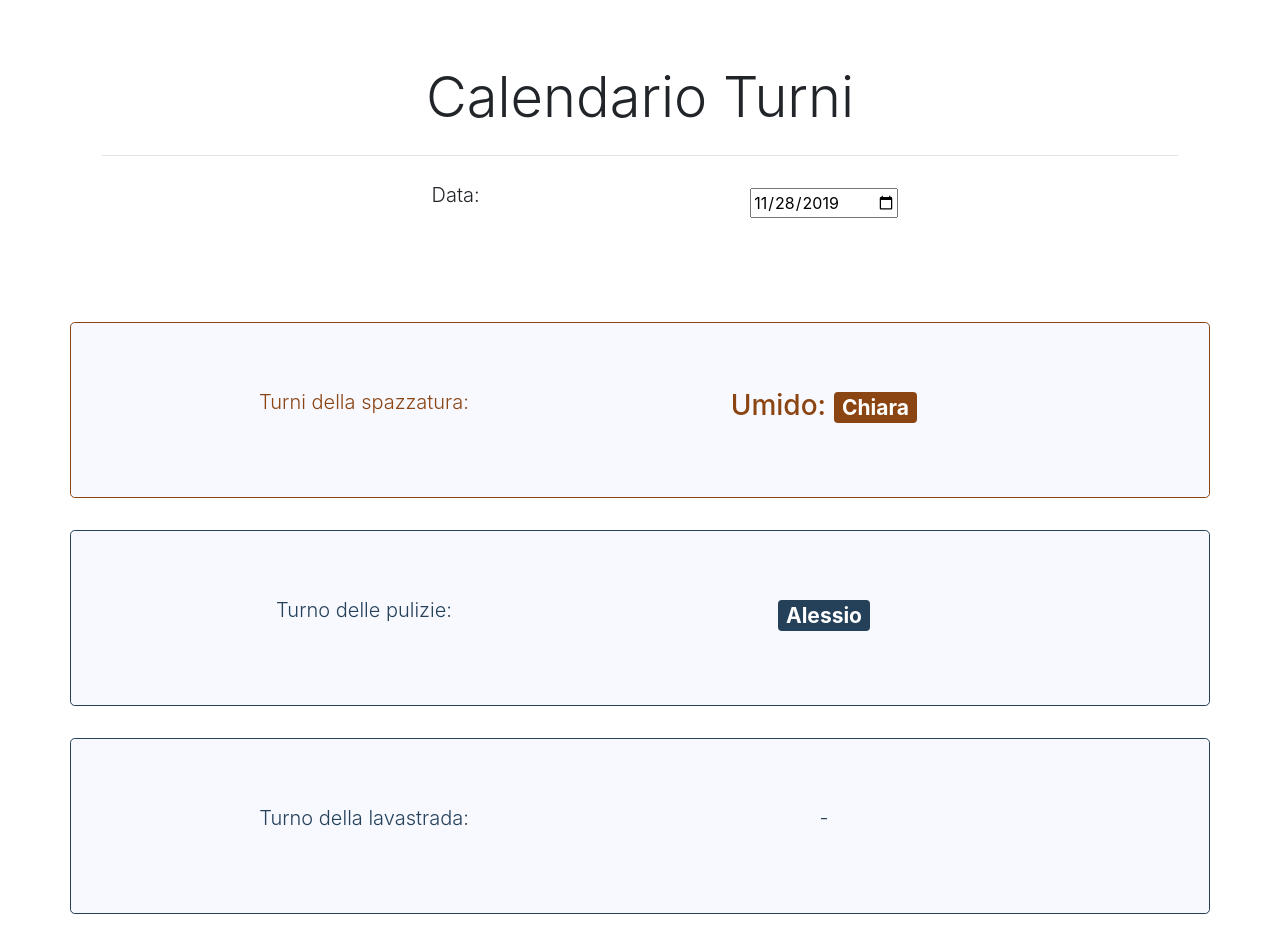
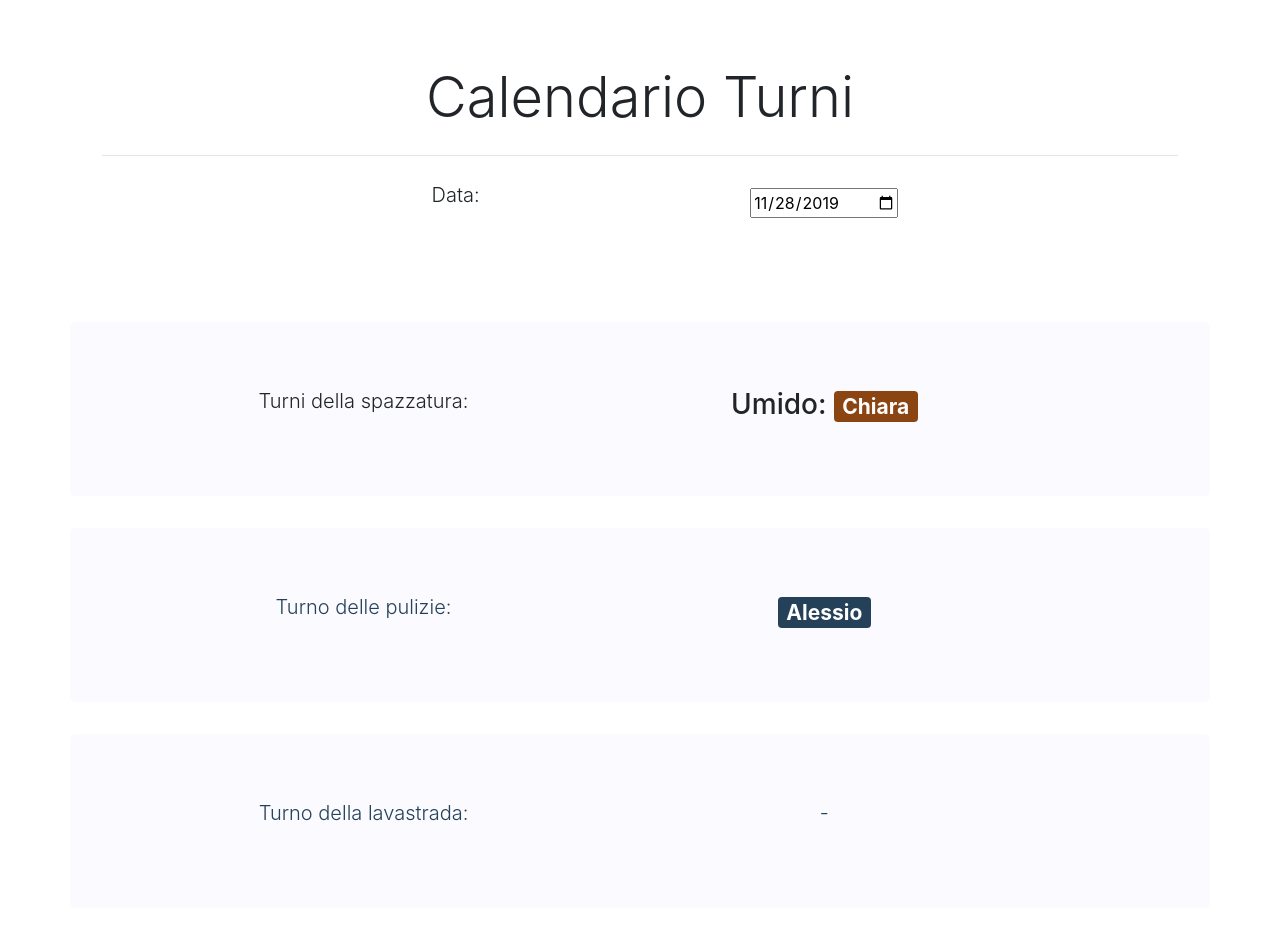
Before and after one commit to Frac7/Shifts, a React (Create React App) app: page / in a window 1280 px wide. Built offline with nearby package versions, Linux system fonts and the light colour scheme.

Commit message:
Modifiche al CSS

```diff
--- a/src/App.js
+++ b/src/App.js
@@ -5,7 +5,6 @@ import CleanTurns from './Components/CleanTurns';
 import StreetTurns from "./Components/StreetTurns";
 import TrashTurns from "./Components/TrashTurns";
 
-let dateField = null; //campo di scelta data, inizializzato come null
 const cleanInitialDate = '2019-11-11'; //data di inizio elenco pulizie, coincide col turno della persona alla posizione 0
 const trashInitialDate  = '2019-11-01'; //data di inizio primo ciclo dei turni delle pulizie
 
--- a/src/index.css
+++ b/src/index.css
@@ -1,63 +1,19 @@
 body {
   margin: 0;
   font-family: -apple-system, BlinkMacSystemFont, "Segoe UI", "Roboto", "Oxygen",
-    "Ubuntu", "Cantarell", "Fira Sans", "Droid Sans", "Helvetica Neue",
-    sans-serif;
+  "Ubuntu", "Cantarell", "Fira Sans", "Droid Sans", "Helvetica Neue",
+  sans-serif;
   -webkit-font-smoothing: antialiased;
   -moz-osx-font-smoothing: grayscale;
 }
 
 code {
   font-family: source-code-pro, Menlo, Monaco, Consolas, "Courier New",
-    monospace;
+  monospace;
 }
 
-.trash0 {
-  color: saddlebrown;
-  border-style: solid;
-  border-color: saddlebrown;
-  border-width: 1px;
-  background-color: ghostwhite !important;
-}
-
-.trash3 {
-  color: royalblue;
-  border-style: solid;
-  border-color: royalblue;
-  border-width: 1px;
-  background-color: ghostwhite !important;
-}
-
-.trash2 {
-  color: forestgreen;
-  border-style: solid;
-  border-color: forestgreen;
-  border-width: 1px;
-  background-color: ghostwhite !important;
-}
-
-.trash1 {
-  color: slategray;
-  border-style: solid;
-  border-color: slategray;
-  border-width: 1px;
-  background-color: ghostwhite !important;
-}
-
-.trash4 {
-  color: #E8C100;
-  border-style: solid;
-  border-color: #E8C100;
-  border-width: 1px;
-  background-color: ghostwhite !important;
-}
-
-.trash-none {
-  color: darkslategray;
-  border-style: solid;
-  border-color: darkslategray;
-  border-width: 1px;
-  background-color: ghostwhite !important;
+.trash0, .trash3, .trash2, .trash1, .trash4, .trash-none, .clean-turns, .street-turns  {
+  background-color: #fbfbff !important;
 }
 
 .trash0-badge {
@@ -85,12 +41,8 @@ code {
 }
 
 .clean-turns, .street-turns {
-   color: #25415A;
-   border-style: solid;
-   border-color: #25415A;
-   border-width: 1px;
-   background-color: ghostwhite !important;
- }
+  color: #25415A;
+}
 
 .clean-turns-badge, .street-turns-badge {
   background-color: #25415A !important;
```
